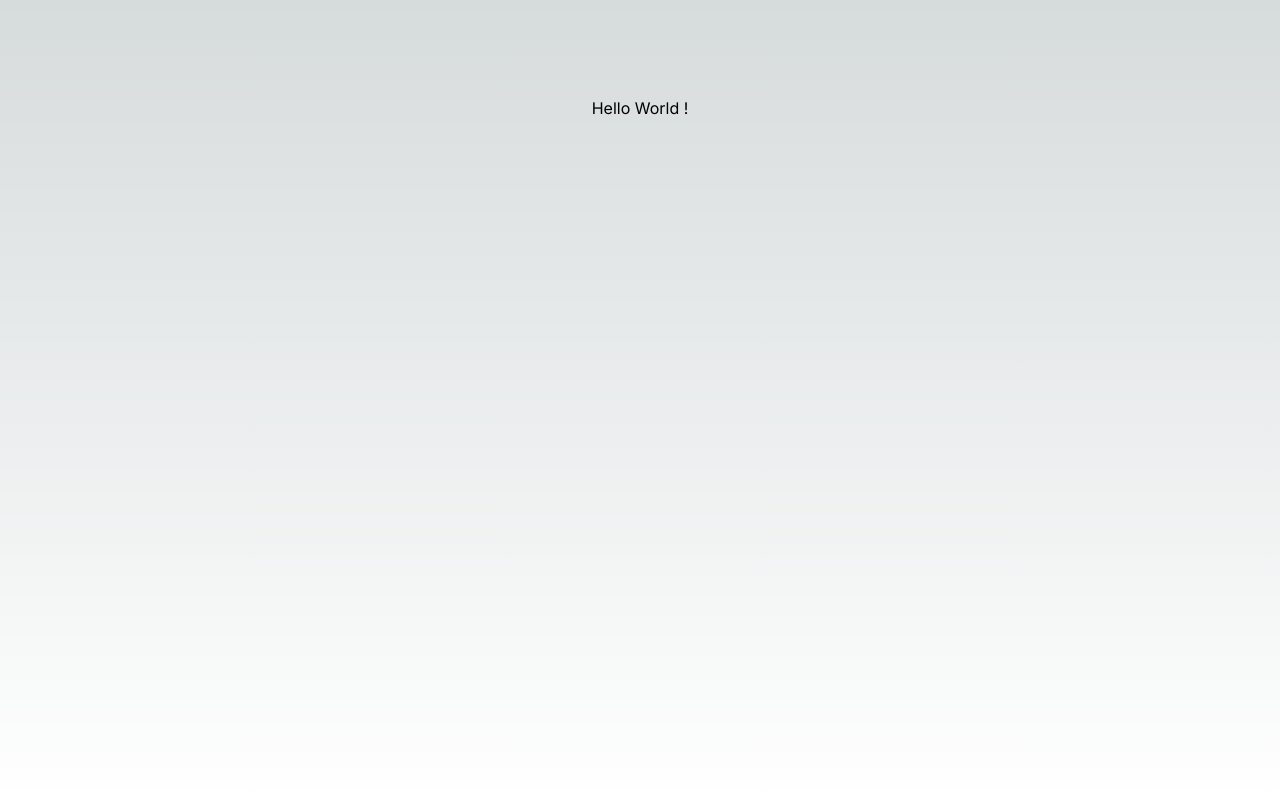
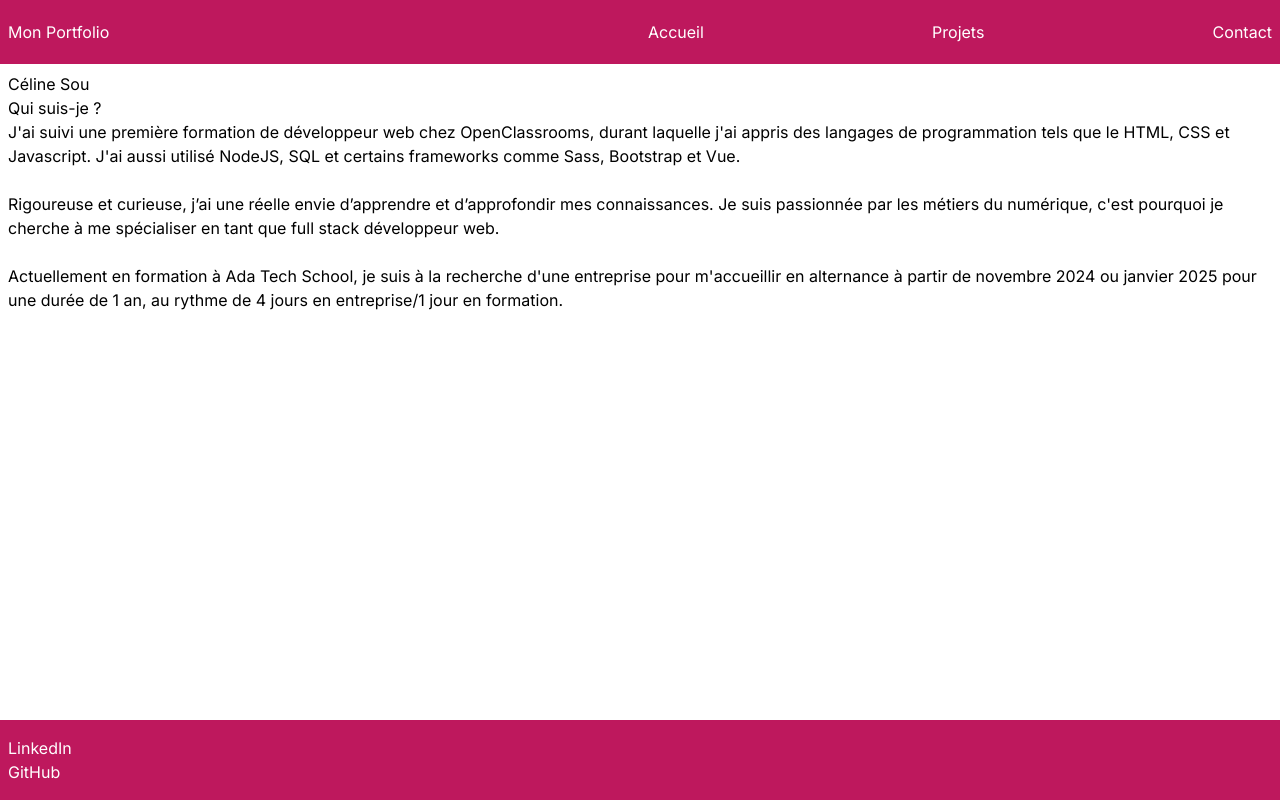
Before and after one commit to Lapinweb/react-portfolio, a Next.js app: page / in a window 1280 px wide. Built offline with nearby package versions, Linux system fonts and the light colour scheme.

Commit message:
ajout header & footer, mise en place pages home, projets, contact

```diff
--- /dev/null
+++ b/src/app/contact/page.tsx
@@ -0,0 +1,5 @@
+export default function Contact() {
+    return (
+        <h1>Me contacter</h1>
+    )
+}
--- a/src/app/globals.css
+++ b/src/app/globals.css
@@ -17,13 +17,6 @@
 }
 
 body {
-  color: rgb(var(--foreground-rgb));
-  background: linear-gradient(
-      to bottom,
-      transparent,
-      rgb(var(--background-end-rgb))
-    )
-    rgb(var(--background-start-rgb));
 }
 
 @layer utilities {
--- a/src/app/layout.tsx
+++ b/src/app/layout.tsx
@@ -1,12 +1,14 @@
 import type { Metadata } from "next";
 import { Inter } from "next/font/google";
 import "./globals.css";
+import Header from "@/components/Header";
+import Footer from "@/components/Footer";
 
 const inter = Inter({ subsets: ["latin"] });
 
 export const metadata: Metadata = {
-  title: "Create Next App",
-  description: "Generated by create next app",
+    title: "Portfolio",
+    description: "Portfolio de Céline Sou",
 };
 
 export default function RootLayout({
@@ -16,7 +18,13 @@ export default function RootLayout({
 }>) {
     return (
         <html lang="fr">
-      <body className={inter.className}>{children}</body>
+            <body className={inter.className}>
+                <div className="h-screen flex flex-col">
+                    <Header />
+                    <main className="m-2 grow">{children}</main>
+                    <Footer />
+                </div>
+            </body>
         </html>
     );
 }
--- a/src/app/page.tsx
+++ b/src/app/page.tsx
@@ -1,7 +1,29 @@
 export default function Home() {
-  return (
-    <main className="flex min-h-screen flex-col items-center justify-between p-24">
-      <h1>Hello World !</h1>
-    </main>
-  );
+    return (
+        <>
+            <h1>Céline Sou</h1>
+            <div>
+                <h2>Qui suis-je ?</h2>
+                <p>
+                    J'ai suivi une première formation de développeur web chez
+                    OpenClassrooms, durant laquelle j'ai appris des langages de
+                    programmation tels que le HTML, CSS et Javascript. J'ai
+                    aussi utilisé NodeJS, SQL et certains frameworks comme Sass,
+                    Bootstrap et Vue.
+                    <br />
+                    <br />
+                    Rigoureuse et curieuse, j’ai une réelle envie d’apprendre et
+                    d’approfondir mes connaissances. Je suis passionnée par les
+                    métiers du numérique, c'est pourquoi je cherche à me
+                    spécialiser en tant que full stack développeur web.
+                    <br />
+                    <br />
+                    Actuellement en formation à Ada Tech School, je suis à la
+                    recherche d'une entreprise pour m'accueillir en alternance à
+                    partir de novembre 2024 ou janvier 2025 pour une durée de 1
+                    an, au rythme de 4 jours en entreprise/1 jour en formation.
+                </p>
+            </div>
+        </>
+    );
 }
--- /dev/null
+++ b/src/app/projects/page.tsx
@@ -0,0 +1,5 @@
+export default function Projects() {
+  return (
+    <h1>Mes Projets</h1>
+  )
+};
--- /dev/null
+++ b/src/components/Footer.tsx
@@ -0,0 +1,26 @@
+export default function Footer() {
+    return (
+        <footer className="px-2 py-4 bg-pink-700 text-white">
+            <ul>
+                <li>
+                    <a
+                        href="https://www.linkedin.com/in/c%C3%A9line-sou-5932b413b/"
+                        target="_blank"
+                        rel="noreferrer"
+                    >
+                        LinkedIn
+                    </a>
+                </li>
+                <li>
+                    <a
+                        href="https://github.com/Lapinweb/"
+                        target="_blank"
+                        rel="noreferrer"
+                    >
+                        GitHub
+                    </a>
+                </li>
+            </ul>
+        </footer>
+    );
+}
--- /dev/null
+++ b/src/components/Header.tsx
@@ -0,0 +1,16 @@
+import Link from "next/link";
+
+export default function Header() {
+    return (
+        <header className="px-2 py-5 columns-2 overflow-hidden bg-pink-700 text-white">
+            <div className="sm:block">
+                <Link href="/">Mon Portfolio</Link>
+            </div>
+            <nav className="hidden sm:flex justify-between">
+                <Link href="/">Accueil</Link>
+                <Link href="/projects">Projets</Link>
+                <Link href="/contact">Contact</Link>
+            </nav>
+        </header>
+    );
+}
--- a/tailwind.config.ts
+++ b/tailwind.config.ts
@@ -15,6 +15,8 @@ const config: Config = {
       },
     },
   },
-  plugins: [],
+  plugins: [
+    require('@tailwindcss/typography'),
+  ],
 };
 export default config;
```
Also changed, not shown: package.json (+6 -5 lines), 1 other file (tests, documents, lock files or other folders). Lines whose indentation alone changed are shown as unchanged.
